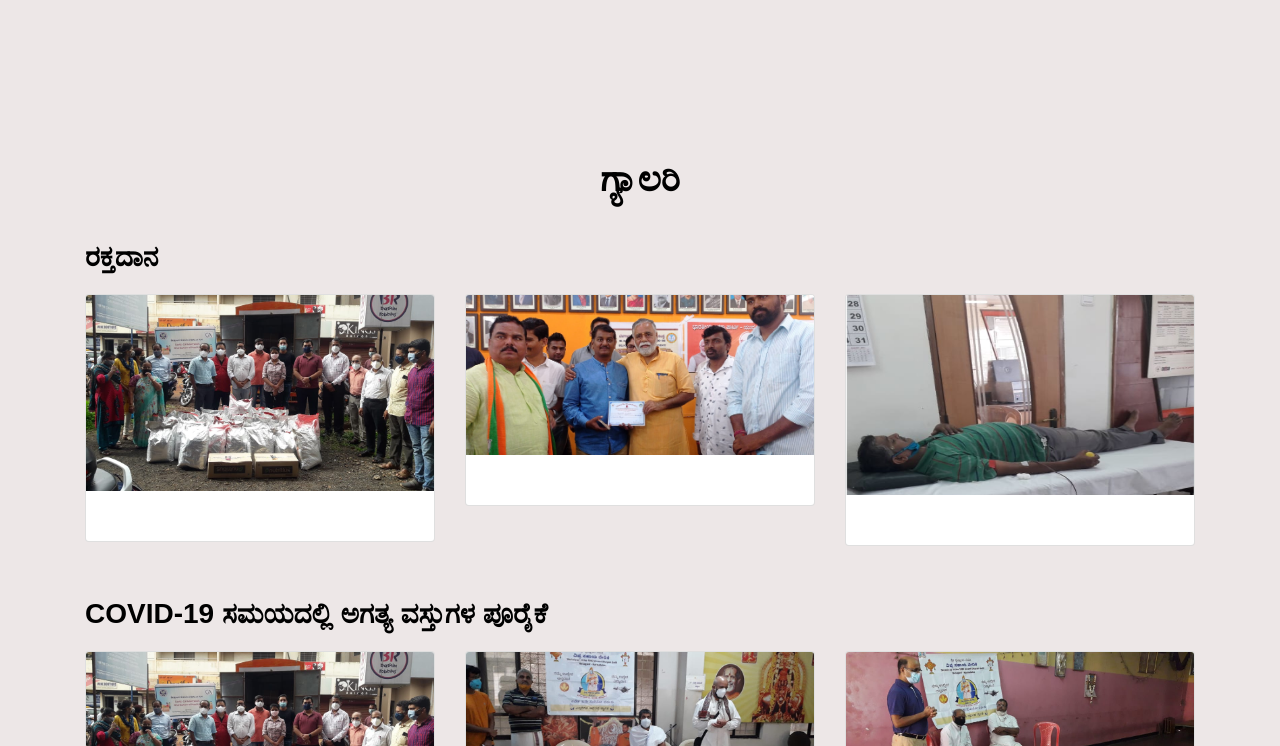
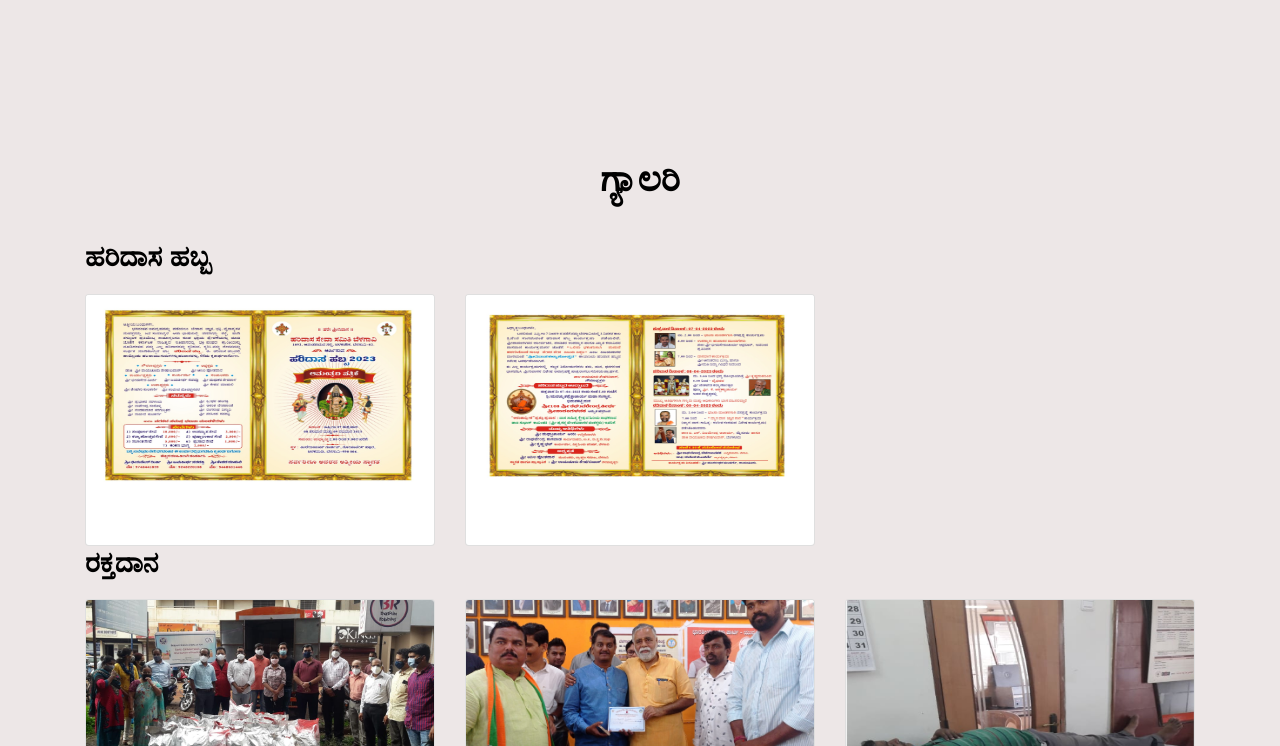
Before and after one commit to haridas-seva-samiti-belagavi/haridas-seva-samiti-belagavi.github.io, a plain HTML site: page docs/index.html in a window 1280 px wide. Shown: the part 550-1296 px from the top of the page. Drawn offline with nearby package versions, Linux system fonts and the light colour scheme.

Commit message:
haridasa habba

```diff
--- a/docs/index.html
+++ b/docs/index.html
@@ -87,6 +87,41 @@
       <div class="container">
         <h2>
           ಗ್ಯಾಲರಿ</h2>
+
+         <h3>
+          ಹರಿದಾಸ ಹಬ್ಬ</h3>
+          <div class="row">
+          <div class="col-md-4">
+            <div class="card">
+              <img
+                class="card-img-top"
+                id = "gallery-image"
+                src="images/haridasa_habba1.jpg"
+                alt="Card image cap"
+              />
+              <div class="card-body">
+                <p class="card-text">
+
+                </p>
+              </div>
+            </div>
+          </div>
+          <div class="col-md-4">
+            <div class="card">
+              <img
+                class="card-img-top"
+                id = "gallery-image"
+                src="images/haridasa_habba.jpg"
+                alt="Card image cap"
+              />
+              <div class="card-body">
+                <p class="card-text">
+
+                </p>
+              </div>
+            </div>
+          </div>
+        </div>
         <h3>
           ರಕ್ತದಾನ</h3>
         <div class="row">
```
Also changed, not shown: docs/eng.html (+34 -0 lines).
